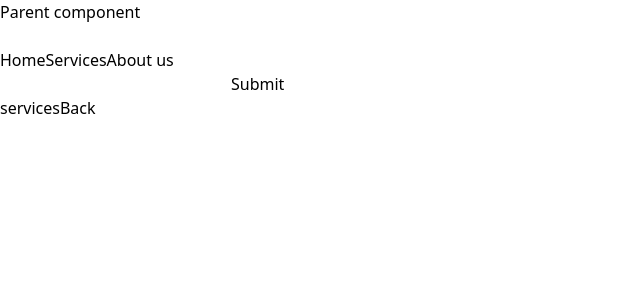
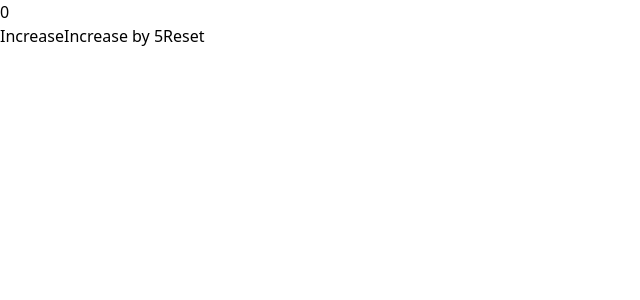
Before and after one commit to riteshpatidar08/react-techno, a React (Vite) app: page /services in a window 1280 px wide. Shown: the top 300 px of the page, without its empty margins (0-640 px from the left). Built offline with nearby package versions, Linux system fonts and the light colour scheme.

Commit message:
updated code till useReducer

```diff
--- a/src/App.jsx
+++ b/src/App.jsx
@@ -1,29 +1,11 @@
 import React from 'react'
-import Product from './components/Product'
-import { Routes, Route } from 'react-router-dom'
-import Navbar from './components/Navbar'
-import Homepage from './pages/Homepage'
-import Services from './pages/Services'
-import Input from './components/Input'
-import Parent from './components/Parent'
+import Reducer from './components/Reducer'
 function App() {
-
   return (
-    <>
- <Parent/>
-     <Navbar/>
-     <Input/>
-   <Routes>
-    <Route path='/' element={<Homepage/>} />
-    <Route path="/services" element={<Services/>} />
-    <Route path='/product' element= {<Product/>}/>
-   </Routes>
-   </>
+    <div>
+      <Reducer/>
+    </div>
   )
 }
 
 export default App
-
-//NOTE import BrowserRouter component in the main.jsx file and wrap the <App/> component in it
-//NOTE Go to the App.jsx file import the Routes , Route component
-//NOTE call the Routes at top level then render Route component for each route you have to create it accept the path and element prop in path you have to pass the path where the component is going to show and in the element you have to pass which component is going to show on the screen.
--- a/src/components/Input.jsx
+++ b/src/components/Input.jsx
@@ -1,29 +1,26 @@
-import React from 'react' ;
-import { useRef } from 'react' ;
-function Input() {
+import React, { useEffect, useRef } from 'react';
 
-  const inputRef =  useRef(null)
-  console.log(inputRef) ;
+const Input = () => {
+  const inputRef = useRef(null);
 
+  useEffect(() => {
+    console.log('Component mounted');
+    console.log(inputRef.current);
+  }, []);
 
-  const handleSubmit = (e) =>{
-    e.preventDefault()
-    console.log(inputRef.current.value)
-
-  }
+  const handleSubmit = (e) => {
+    e.preventDefault();
+    console.log(inputRef.current.value);
+  };
 
   return (
     <div>
-    <form onSubmit={handleSubmit}>
-        <input ref={inputRef} type='text'/>
+      <form onSubmit={handleSubmit}>
+        <input ref={inputRef} type='text' />
         <button>Submit</button>
-        </form>
+      </form>
     </div>
-  )
-}
+  );
+};
 
-export default Input
-
-
-//controlled components =>  the input values are controlled by react state
-//uncontrolled components => by using useRef we can directly access the input value from DOM  .
+export default Input;
--- a/src/components/Navbar.jsx
+++ b/src/components/Navbar.jsx
@@ -1,6 +1,7 @@
 import React from 'react'
 import { Link } from 'react-router-dom'
 function Navbar() {
+
   return (
     <div className='h-20 bg-black text-white font-semibold flex justify-center items-center gap-4'>
       <Link to="/">Home</Link>
--- /dev/null
+++ b/src/components/Reducer.jsx
@@ -0,0 +1,55 @@
+import React from 'react'
+import { useReducer } from 'react'
+function Reducer() {
+    const initialState = {
+        count : 0
+    }
+
+    const reducer = (state,action) =>{
+        switch(action.type){
+            case "INCREMENT":
+                return {count : state.count +1}
+                case "INCREMENTBYFIVE":
+                    return {count : state.count + action.payload}
+                default :
+                return 'Invalid action'
+        }
+    }
+
+ const [state, dispatch] = useReducer(reducer , initialState)
+  console.log(state)
+
+const handleIncrement = () =>{
+    dispatch({tpye:'INCREMENT'})
+}
+const handleIncrementByFive = () => {
+    dispatch({type : 'INCREMENTBYFIVE', payload : 5})
+}
+  return (
+    <div>
+      <p>{state.count}</p>
+      <button onClick={handleIncrement}>Increase</button>
+      <button onClick={handleIncrementByFive}>Increase by 5</button>
+      <button>Reset</button>
+    </div>
+  )
+}
+
+export default Reducer
+
+
+//useReducer :
+
+//initialState
+//reducer
+//action
+//dispatch
+//state
+
+//reducer reducer is a function which accepts the older state and action and returns a new state
+
+// reducer(state,action)
+
+// action = {
+//     type : 'INCREMENT'
+// }
```
Also changed, not shown: notes/readme.md.
